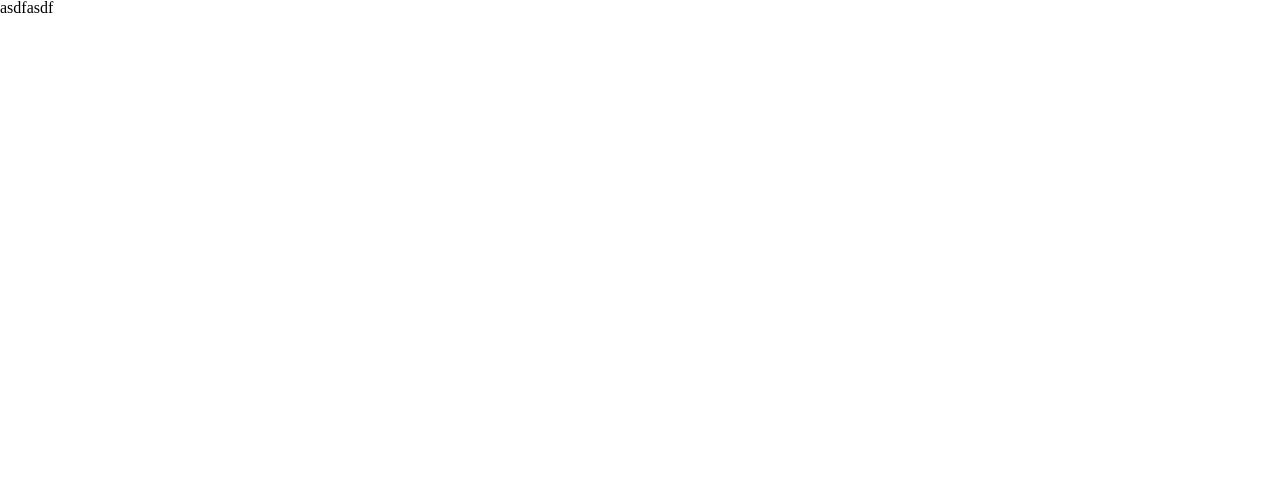
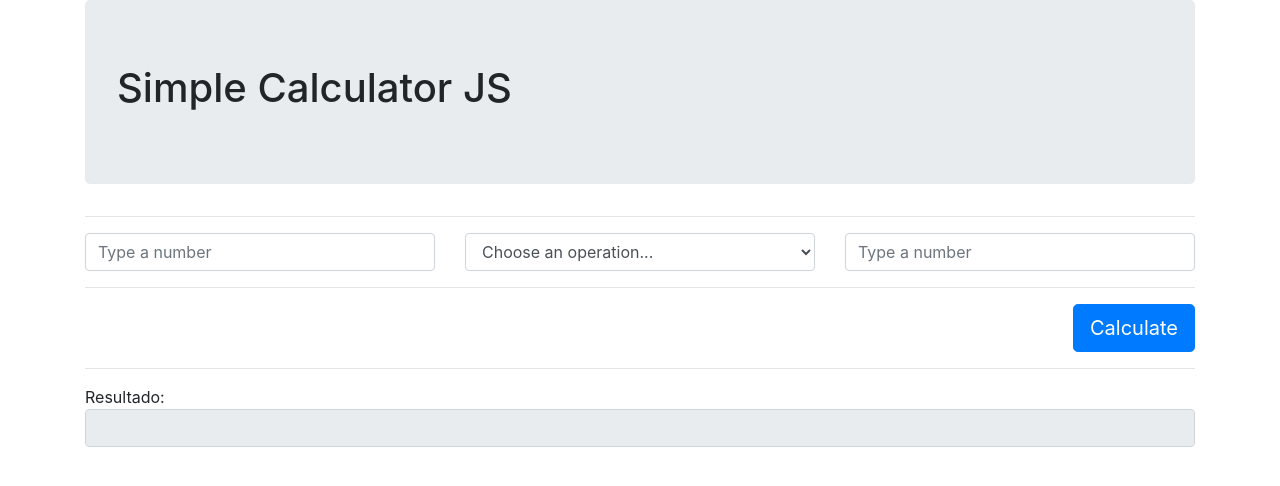
Before and after one commit to thiagombatista/Calc_Simple_01, a plain HTML site: page src/index.html in a window 1280 px wide. Drawn offline with nearby package versions, Linux system fonts and the light colour scheme.

Commit message:
v1.0.0 - basics working

```diff
--- a/src/index.html
+++ b/src/index.html
@@ -5,13 +5,16 @@
     <meta http-equiv="X-UA-Compatible" content="IE=edge">
     <meta name="viewport" content="width=device-width, initial-scale=1">
 
-    <title>TITULO</title>
-    <link rel="shortcut icon" href="favicon.ico" type="image/x-icon">
+    <title>Simple Calculator</title>
+    <!-- <link rel="shortcut icon" href="favicon.ico" type="image/x-icon"> -->
 
-    <!-- Bootstrap -->
-    <link href="bootstrap-4.5.0-dist/css/bootstrap.min.css" rel="stylesheet">
-    <link href="reset.css" rel="stylesheet">
+    <!-- CSS only -->
+    <link rel="stylesheet" href="https://stackpath.bootstrapcdn.com/bootstrap/4.5.0/css/bootstrap.min.css" integrity="sha384-9aIt2nRpC12Uk9gS9baDl411NQApFmC26EwAOH8WgZl5MYYxFfc+NcPb1dKGj7Sk" crossorigin="anonymous">
+    <!-- <link href="reset.css" rel="stylesheet"> -->
     <link href="style.css" rel="stylesheet">
+
+    <!-- JS only -->
+    <script type="text/javascript" src="javascript.js"></script>
 
     <!-- HTML5 shim and Respond.js for IE8 support of HTML5 elements and media queries -->
     <!-- WARNING: Respond.js doesn't work if you view the page via file:// -->
@@ -22,13 +25,56 @@
   </head>
   <body>
 
-    asdfasdf
+		<div class="container">
+			<div class="jumbotron">
+				<h1>Simple Calculator JS</h1>
+			</div>
 
-    <!-- jQuery (necessary for Bootstrap's JavaScript plugins) -->
-    <!-- <script src="https://ajax.googleapis.com/ajax/libs/jquery/1.11.3/jquery.min.js"></script> -->
-    <script src="https://ajax.googleapis.com/ajax/libs/jquery/3.5.1/jquery.min.js"></script>
+			<hr />
 
-    <!-- Include all compiled plugins (below), or include individual files as needed -->
-    <script src="bootstrap-4.5.0-dist/js/bootstrap.min.js"></script>
+			<div class="row">
+				<div class="col-md-4">
+					<input id="num1" type="number" class="form-control" min="0" step="1" placeholder="Type a number" />
+				</div>
+
+				<div class="col-md-4">
+					<select id="operation" class="form-control">
+						<option value="">Choose an operation...</option>
+						<option value="1">Addition</option>
+						<option value="2">Subtraction</option>
+						<option value="3">Multiplication</option>
+						<option value="4">Division</option>
+					</select>
+				</div>
+
+				<div class="col-md-4">
+					<input id="num2" type="number" class="form-control" min="0" step="1" placeholder="Type a number"/>
+				</div>
+			</div>
+
+			<hr />
+
+			<div class="row">
+				<div class="col-md-4"></div>
+
+				<div class="col-md-4"></div>
+
+				<div class="col-md-4">
+					<button type="button" class="btn btn-lg btn-primary pull-right" onclick="calculate()">Calculate</button>
+				</div>
+			</div>
+
+			<hr />
+
+			<div class="well">
+				Resultado: <input id="result" type="text" class="form-control" readonly/>
+			</div>
+		</div>
+    </form>
+
+   <!-- JS, Popper.js, and jQuery -->
+    <script src="https://code.jquery.com/jquery-3.5.1.slim.min.js" integrity="sha384-DfXdz2htPH0lsSSs5nCTpuj/zy4C+OGpamoFVy38MVBnE+IbbVYUew+OrCXaRkfj" crossorigin="anonymous"></script>
+    <script src="https://cdn.jsdelivr.net/npm/popper.js@1.16.0/dist/umd/popper.min.js" integrity="sha384-Q6E9RHvbIyZFJoft+2mJbHaEWldlvI9IOYy5n3zV9zzTtmI3UksdQRVvoxMfooAo" crossorigin="anonymous"></script>
+    <script src="https://stackpath.bootstrapcdn.com/bootstrap/4.5.0/js/bootstrap.min.js" integrity="sha384-OgVRvuATP1z7JjHLkuOU7Xw704+h835Lr+6QL9UvYjZE3Ipu6Tp75j7Bh/kR0JKI" crossorigin="anonymous"></script>
   </body>
 </html>
--- /dev/null
+++ b/src/javascript.js
@@ -0,0 +1,37 @@
+function calculate() {
+    var operation = document.getElementById('operation').value;
+    var number1 = parseInt(document.getElementById('num1').value);
+    var number2 = parseInt(document.getElementById('num2').value);
+
+    var result = null;
+
+    if(number1 <= 0 || number2 <= 0) {
+        alert('Choose not null integers !');
+        return false;
+    }
+
+    switch (operation) {
+        case '1':
+            result = number1 + number2;
+            break;
+
+        case '2':
+            result = number1 - number2;
+            break;
+
+        case '3':
+            result = number1 * number2;
+            break;
+
+        case '4':
+            result = number1 / number2;
+            break;
+
+        default:
+            alert('Choose an operation !');
+            break;
+    }
+
+    document.getElementById('result').value = result;
+
+}
--- a/src/style.css
+++ b/src/style.css
@@ -0,0 +1,3 @@
+.pull-right {
+    float: right;
+}
```
Also changed, not shown: src/bootstrap-4.5.0-dist-/css/bootstrap-grid.css (renamed from src/bootstrap-4.5.0-dist/css/bootstrap-grid.css), src/bootstrap-4.5.0-dist-/css/bootstrap-grid.min.css (renamed from src/bootstrap-4.5.0-dist/css/bootstrap-grid.min.css), src/bootstrap-4.5.0-dist-/css/bootstrap-reboot.css (renamed from src/bootstrap-4.5.0-dist/css/bootstrap-reboot.css), src/bootstrap-4.5.0-dist-/css/bootstrap-reboot.min.css (renamed from src/bootstrap-4.5.0-dist/css/bootstrap-reboot.min.css), src/bootstrap-4.5.0-dist-/css/bootstrap.css (renamed from src/bootstrap-4.5.0-dist/css/bootstrap.css), src/bootstrap-4.5.0-dist-/css/bootstrap.min.css (renamed from src/bootstrap-4.5.0-dist/css/bootstrap.min.css), src/bootstrap-4.5.0-dist-/js/bootstrap.bundle.js (renamed from src/bootstrap-4.5.0-dist/js/bootstrap.bundle.js), src/bootstrap-4.5.0-dist-/js/bootstrap.bundle.min.js (renamed from src/bootstrap-4.5.0-dist/js/bootstrap.bundle.min.js), src/bootstrap-4.5.0-dist-/js/bootstrap.js (renamed from src/bootstrap-4.5.0-dist/js/bootstrap.js), src/bootstrap-4.5.0-dist-/js/bootstrap.min.js (renamed from src/bootstrap-4.5.0-dist/js/bootstrap.min.js), 20 other files.
